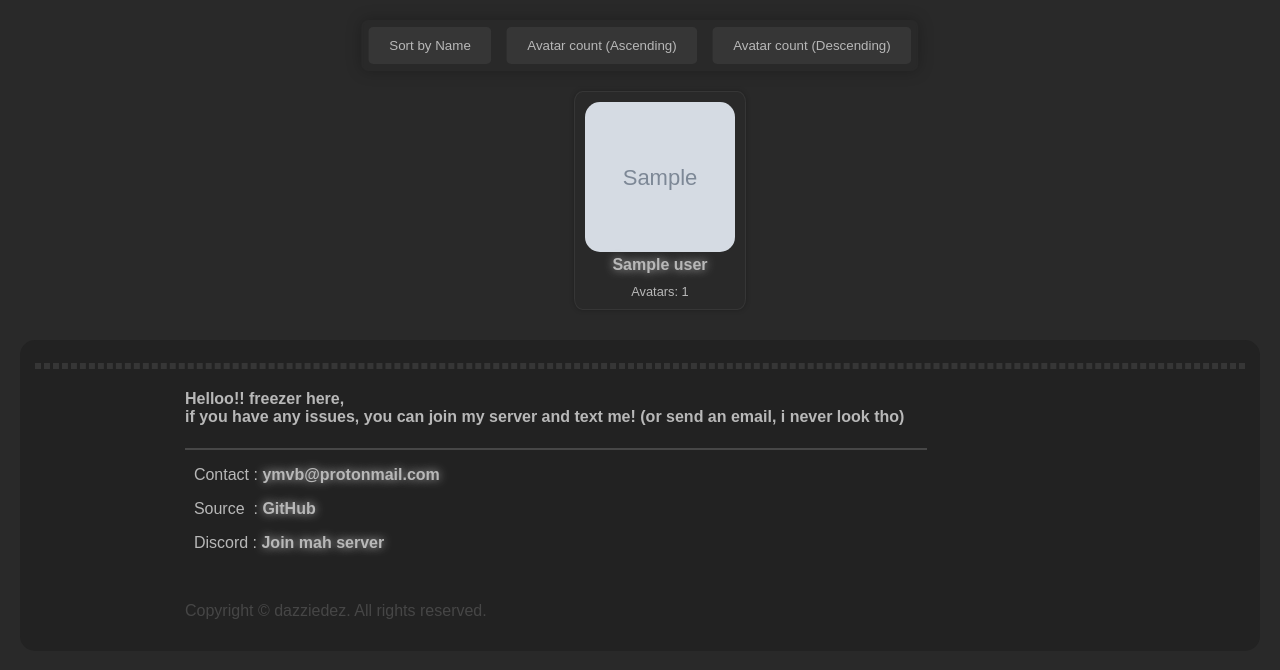
After one commit to dazziedez/discordpy-avatar-logger, a Flask app: template webui/templates/root.html in a window 1280 px wide. The commit adds this page. Shown: the top 670 px of the page. Run offline with Flask 3, Linux system fonts and the light colour scheme; the template is opened without the code that fills it: most values are stand-ins (such as "Sample title", 1, 10 or a date in 2020); grey boxes marked "Sample" are stand-in pictures; some web fonts are replaced.

Commit message:
Added a root directory users list, bugs fixed
ion care lol

ahh just fixed the sorting (again) and some css ugliness

```diff
--- a/webui/app.py
+++ b/webui/app.py
@@ -1,5 +1,8 @@
 from flask import Flask, render_template, abort
 from werkzeug.middleware.proxy_fix import ProxyFix
+
+from os import path, listdir
+from datetime import datetime
 
 import json
 import os
@@ -13,26 +16,26 @@ class AvatarManager:
     def __init__(self, user_id):
         self.user_id = user_id
         self.avatar_directory = os.path.join(
-            os.path.dirname(__file__), 'static\\avatars\\', user_id)
+            os.path.dirname(__file__), 'static/avatars/', user_id)
         self.user_info = self.fetch_user_info()
 
     def _load_avatars(self):
         if not os.path.exists(self.avatar_directory):
             abort(404)
-        avatars = [avatar for avatar in os.listdir(
-            self.avatar_directory) if avatar != 'user_info.json']
+        avatars = [avatar for avatar in os.listdir(self.avatar_directory) if avatar != 'user_info.json']
         avatars_info = []
         for avatar in avatars:
             date_str = avatar.split('.')[0]
             try:
                 date_obj = datetime.strptime(date_str, '%Y-%m-%d_%H-%M-%S')
                 formatted_date = date_obj.strftime('%B %d %Y')
+                full_datetime = date_obj.isoformat()
             except ValueError:
                 formatted_date = "Unknown Date"
+                full_datetime = datetime.min.isoformat()
             avatars_info.append(
-                (self.user_id, avatar, formatted_date, 'avatars/' + self.user_id + '/' + avatar))
-        avatars_info.sort(key=lambda x: datetime.strptime(
-            x[2], '%B %d %Y') if x[2] != "Unknown Date" else datetime.min, reverse=True)
+                (self.user_id, avatar, formatted_date, 'avatars/' + self.user_id + '/' + avatar, full_datetime))
+        avatars_info.sort(key=lambda x: x[4], reverse=True)
         return avatars_info
 
     @property
@@ -77,32 +80,39 @@ def user_avatars(user_id):
 
 @app.route('/')
 def list_users():
-    avatar_directory = os.path.join(
-        os.path.dirname(__file__), 'static', 'avatars')
+    avatar_directory = path.join(path.dirname(__file__), 'static', 'avatars')
+    users_list = []
     try:
-        user_ids = [name for name in os.listdir(avatar_directory) if os.path.isdir(
-            os.path.join(avatar_directory, name))]
-        links = []
+        user_ids = [name for name in listdir(avatar_directory) if path.isdir(path.join(avatar_directory, name))]
         for user_id in user_ids:
-            user_info_path = os.path.join(
-                avatar_directory, user_id, 'user_info.json')
-            avatar_count = len([file for file in os.listdir(os.path.join(
-                avatar_directory, user_id)) if file != 'user_info.json'])
-            if os.path.exists(user_info_path):
+            user_info_path = path.join(avatar_directory, user_id, 'user_info.json')
+            user_info_exists = path.exists(user_info_path)
+            if user_info_exists:
                 with open(user_info_path, 'r') as file:
                     user_info = json.load(file)
-                    cached = "🗂️"
-                    username = user_info.get('username', 'Unknown')
-                    last_cached = user_info.get('last_updated', 'Unknown')
-                    link = f'<li><a href="/{user_id}">{cached} [{avatar_count}] {
-                        username} ({user_id}) - Last cached: {last_cached}</a></li>'
+                username = user_info.get('username', user_id)
             else:
-                link = f'<li><a href="/{user_id}">[{avatar_count}] {
-                    user_id}</a></li>'
-            links.append(link)
-        return f'<ul>{"".join(links)}</ul>'
+                username = user_id
+
+            avatar_dir = path.join(avatar_directory, user_id)
+            avatar_files = [f for f in listdir(avatar_dir) if path.isfile(path.join(avatar_dir, f)) and f != 'user_info.json']
+            if avatar_files:
+                try:
+                    latest_avatar = max(avatar_files, key=lambda f: datetime.strptime(f.split('.')[0], '%Y-%m-%d_%H-%M-%S'))
+                except ValueError:
+                    latest_avatar = avatar_files[0]
+                avatar_url = path.join('static', 'avatars', user_id, latest_avatar)
+            else:
+                avatar_url = 'default_avatar.png'
+
+            users_list.append({
+                'id': user_id,
+                'name': username,
+                'avatar_count': len(avatar_files),
+                'avatar_url': avatar_url
+            })
+        return render_template('root.html', users_list=users_list)
     except FileNotFoundError:
         return "Avatar directory not found", 404
 
-
 app.run(debug=True)
--- a/webui/static/css/style.css
+++ b/webui/static/css/style.css
@@ -16,14 +16,11 @@ body {
   background-color: var(--primary);
   margin: 0;
   padding: 20px;
+  color: var(--text-color)
 }
 
 a {
   color: var(--text-color);
-  text-decoration: none;
-}
-
-a:hover {
   text-decoration: none;
   font-weight: bold;
   text-shadow: 0 0 10px var(--text-color);
@@ -41,6 +38,7 @@ hr.dashed {
 }
 
 .avatar {
+  list-style-type: none;
   background-color: var(--primary);
   border: 1px solid var(--avatar-border);
   padding: 10px;
@@ -73,7 +71,6 @@ hr.dashed {
 .date {
   margin-top: 10px;
   font-size: 0.8rem;
-  color: var(--text-color);
 }
 
 .navbar {
@@ -116,10 +113,6 @@ hr.dashed {
   overflow: visible;
 }
 
-.current-avatar .date {
-  color: var(--text-color);
-}
-
 .current-avatar:hover {
   transform: translate(0px, 5px);
   box-shadow: 0px 5px 15px #b8b8b870;
@@ -134,13 +127,16 @@ hr.dashed {
   cursor: pointer;
 }
 
+.current-avatar .date {
+  color: var(--text-color);
+}
+
 .current-avatar:hover img {
   transform: scale(1.2) translateY(-15px);
   border-radius: 5%;
 }
 
 .footer {
-  color: var(--text-color);
   margin-left: 150px;
 }
 
@@ -152,3 +148,20 @@ hr.dashed {
   border-radius: 15px;
   background-color: #222222;
 }
+
+.sort-button {
+  font-family: "Cascadia Mono", sans-serif;
+  background-color: var(--secondary);
+  border: 1px solid transparent;
+  padding: 10px 20px;
+  margin: 5px;
+  border-radius: 5px;
+  cursor: pointer;
+  color: var(--text-color);
+  transition: background-color 0.3s ease, color 0.3s ease;
+}
+
+.sort-button:hover {
+  background-color: var(--text-color);
+  color: var(--primary);
+}
--- /dev/null
+++ b/webui/templates/root.html
@@ -0,0 +1,93 @@
+<!DOCTYPE html>
+<html lang="en">
+  <head>
+    <meta charset="UTF-8" />
+    <title>User Avatars</title>
+    <link
+      rel="stylesheet"
+      href="{{ url_for('static', filename='../static/css/style.css') }}"
+    />
+    <link rel="icon" type="image/png" href="./static/fav.png" />
+  </head>
+  <body>
+    <div
+      style="
+        position: fixed;
+        left: 50%;
+        transform: translateX(-50%);
+        z-index: 100000;
+        background-color: var(--primary);
+        border: 2px solid var(--primary);
+        border-radius: 7px;
+        box-shadow: 0px 0px 15px var(--box-shadow);
+      "
+    >
+      <button class="sort-button" onclick="sortUsers('data-name')">
+        Sort by Name
+      </button>
+      <button class="sort-button" onclick="sortUsers('avatar_count_asc')">
+        Avatar count (Ascending)
+      </button>
+      <button class="sort-button" onclick="sortUsers('avatar_count_desc')">
+        Avatar count (Descending)
+      </button>
+    </div>
+    <div style="padding-top: 55px"></div>
+    <ul id="userList" class="avatars">
+      {% for user in users_list %}
+      <li
+        class="avatar"
+        data-name="{{ user.name }}"
+        data-avatar-count="{{ user.avatar_count }}"
+      >
+        <a href="/{{ user.id }}"><img src="{{ user.avatar_url }}" alt="Avatar"></a>
+        <div class="user-name">
+          <a href="/{{ user.id }}">{{ user.name }}</a>
+        </div>
+        <div class="date">Avatars: {{ user.avatar_count }}</div>
+      </li>
+      {% endfor %}
+    </ul>
+    <div class="the-bottom">
+      <hr class="dashed">
+      <footer class="footer">
+          <h4>
+              Helloo!! freezer here,
+              <br />if you have any issues, you can join my server and text me! (or send an email, i never look tho)
+          </h4>
+          <div style="width: 70%; height: 2px; background-color: var(--navbar-border);"></div>
+          <p style="white-space: pre">  Contact : <a href="mailto:ymvb@protonmail.com">ymvb@protonmail.com</a></p>
+          <p style="white-space: pre">  Source  : <a href="https://github.com/dazziedez/discordpy-avatar-logger">GitHub</a></p>
+          <p style="white-space: pre">  Discord : <a href="https://discord.gg/catposting">Join mah server</a></p>
+          <br>
+          <p style="color: #ffffff2a;">Copyright &copy; dazziedez. All rights reserved.</p>
+      </footer>
+  </div>
+
+    <script>
+      function sortUsers(criteria) {
+        let users = [...document.getElementById("userList").children];
+        users.sort(function (a, b) {
+          if (criteria === "data-name") {
+            return a
+              .getAttribute("data-name")
+              .localeCompare(b.getAttribute("data-name"));
+          } else if (criteria === "avatar_count_asc") {
+            return (
+              parseInt(a.getAttribute("data-avatar-count")) -
+              parseInt(b.getAttribute("data-avatar-count"))
+            );
+          } else if (criteria === "avatar_count_desc") {
+            return (
+              parseInt(b.getAttribute("data-avatar-count")) -
+              parseInt(a.getAttribute("data-avatar-count"))
+            );
+          }
+        });
+        const list = document.getElementById("userList");
+        list.innerHTML = "";
+        users.forEach((user) => list.appendChild(user));
+      }
+    </script>
+  </body>
+</html>
```
Also changed, not shown: webui/templates/index.html (+27 -43 lines), start.py (line endings or trailing spaces), webui/static/fav.png (added), 1 other file.
